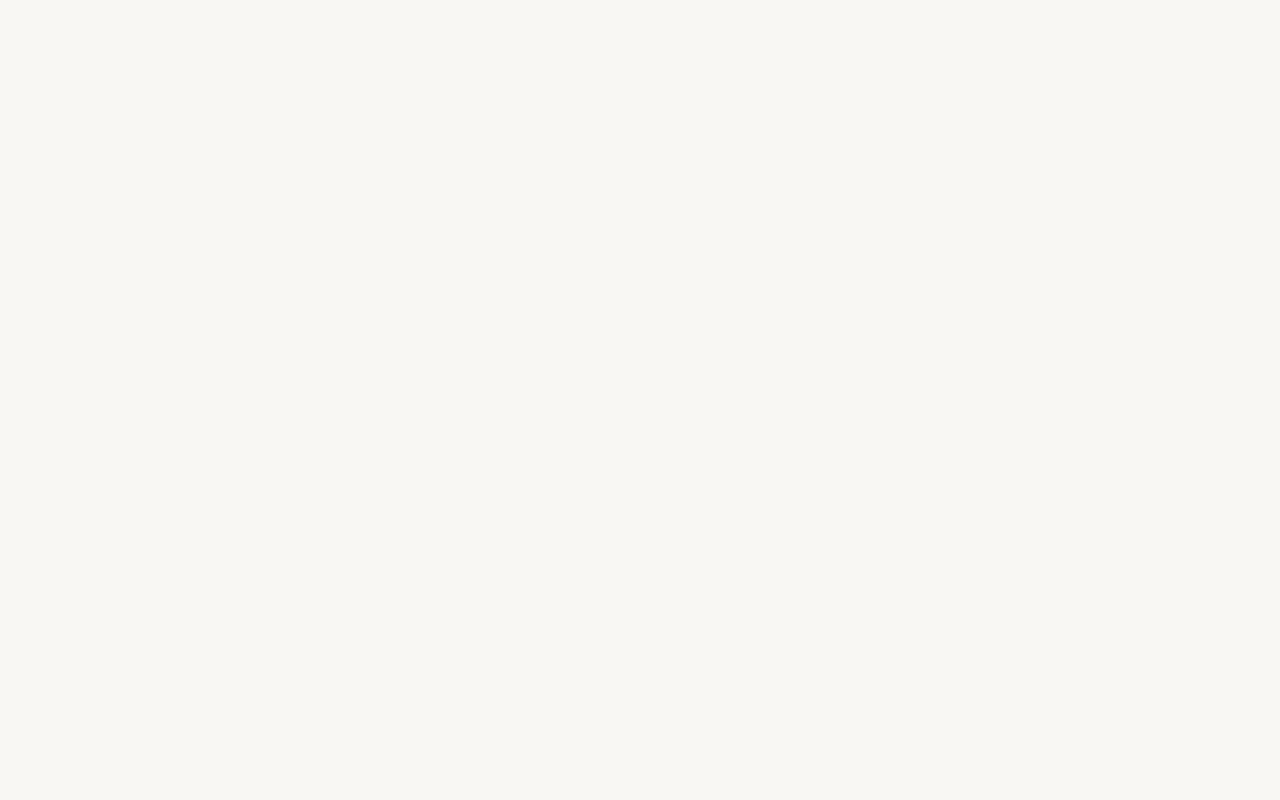
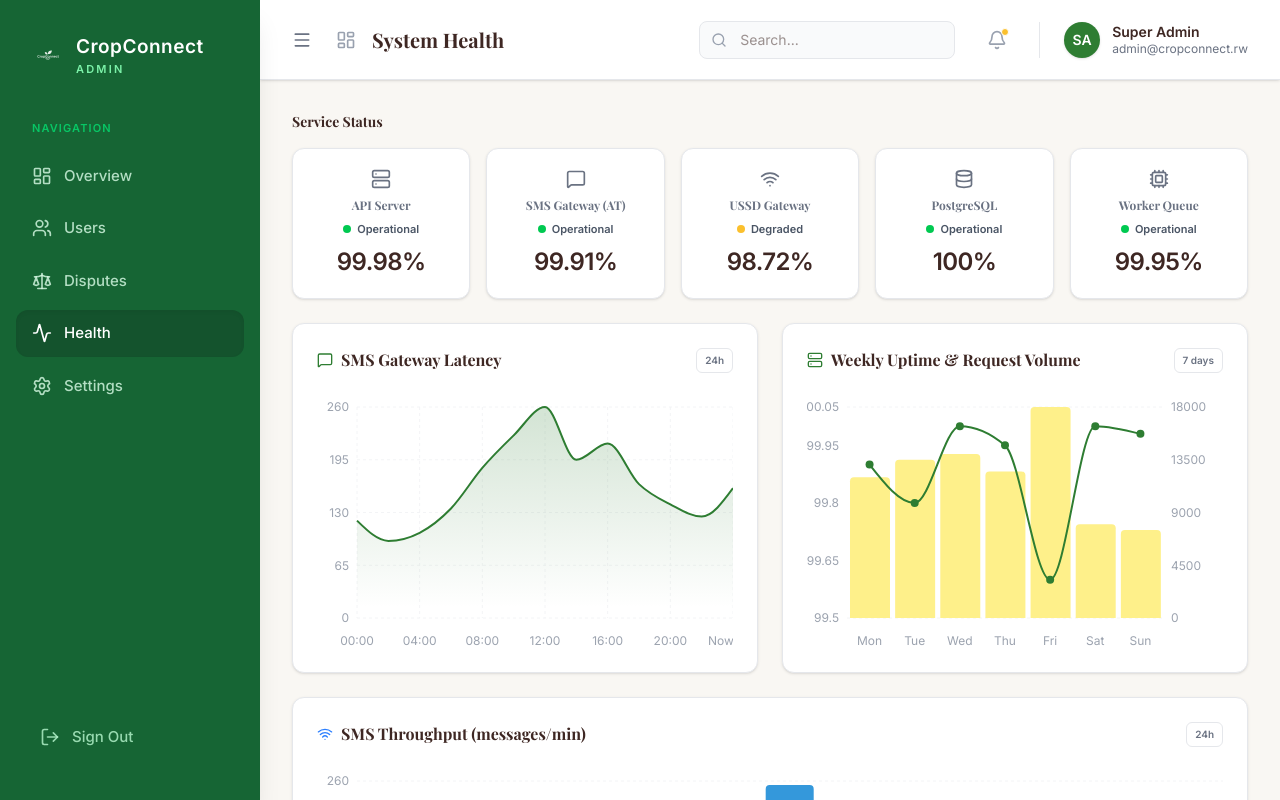
Before and after one commit to ISONIC0788/CropConnect-frontend, a React app in the folder frontend/: page /admin/health in a window 1280 px wide. Before the commit this address had no page. Built offline with nearby package versions, Linux system fonts and the light colour scheme; the HTML template or start-up script is replaced by a standard one.

Commit message:
feat[admin/Sytem helth]:added sysmen health page in amdin page

```diff
--- a/frontend/src/App.tsx
+++ b/frontend/src/App.tsx
@@ -14,7 +14,8 @@ import Footer from './components/Footer'
 import AdminLayout from './layouts/AdminLayout'
 import AdminDashboard1 from './pages/admin/admindashboard1'
 import UserManagement from './pages/admin/UserManagement'
-import DisputeArbitration from './pages/admin/DisputeArbitration' // <-- ADD THIS IMPORT
+import DisputeArbitration from './pages/admin/DisputeArbitration'
+import SystemHealth from './pages/admin/SystemHealth' // <-- ADD THIS IMPORT
 
 const LandingPage = () => (
   <main>
@@ -35,23 +36,13 @@ function App() {
       <Routes>
         <Route path="/" element={<LandingPage />} />
 
-        {/* Admin Overview Route */}
-        <Route
-          path="/admin"
-          element={<AdminLayout><AdminDashboard1 /></AdminLayout>}
-        />
+        {/* Admin Routes */}
+        <Route path="/admin" element={<AdminLayout><AdminDashboard1 /></AdminLayout>} />
+        <Route path="/admin/users" element={<AdminLayout><UserManagement /></AdminLayout>} />
+        <Route path="/admin/disputes" element={<AdminLayout><DisputeArbitration /></AdminLayout>} />
 
-        {/* Admin User Management Route */}
-        <Route
-          path="/admin/users"
-          element={<AdminLayout><UserManagement /></AdminLayout>}
-        />
-
-        {/* Admin Dispute Arbitration Route --> ADD THIS ROUTE */}
-        <Route
-          path="/admin/disputes"
-          element={<AdminLayout><DisputeArbitration /></AdminLayout>}
-        />
+        {/* Admin System Health Route --> ADD THIS ROUTE */}
+        <Route path="/admin/health" element={<AdminLayout><SystemHealth /></AdminLayout>} />
 
         <Route path="/logout" element={<div className="p-10 text-center">Logging out...</div>} />
       </Routes>
--- /dev/null
+++ b/frontend/src/pages/admin/SystemHealth.tsx
@@ -0,0 +1,169 @@
+import {
+  Server, MessageSquare, Wifi, Database, Cpu, Activity,
+  BarChart2
+} from 'lucide-react';
+import {
+  AreaChart, Area, XAxis, YAxis, CartesianGrid, Tooltip, ResponsiveContainer,
+  ComposedChart, Bar, Line, BarChart
+} from 'recharts';
+
+// --- MOCK DATA ---
+
+const serviceStatus = [
+  { id: 1, name: 'API Server', icon: <Server className="w-5 h-5 text-gray-500" />, status: 'Operational', value: '99.98%', isUp: true },
+  { id: 2, name: 'SMS Gateway (AT)', icon: <MessageSquare className="w-5 h-5 text-gray-500" />, status: 'Operational', value: '99.91%', isUp: true },
+  { id: 3, name: 'USSD Gateway', icon: <Wifi className="w-5 h-5 text-gray-500" />, status: 'Degraded', value: '98.72%', isUp: false },
+  { id: 4, name: 'PostgreSQL', icon: <Database className="w-5 h-5 text-gray-500" />, status: 'Operational', value: '100%', isUp: true },
+  { id: 5, name: 'Worker Queue', icon: <Cpu className="w-5 h-5 text-gray-500" />, status: 'Operational', value: '99.95%', isUp: true },
+];
+
+const latencyData = [
+  { time: '00:00', ms: 120 }, { time: '02:00', ms: 95 }, { time: '04:00', ms: 105 },
+  { time: '06:00', ms: 135 }, { time: '08:00', ms: 185 }, { time: '10:00', ms: 225 },
+  { time: '12:00', ms: 260 }, { time: '14:00', ms: 195 }, { time: '16:00', ms: 215 },
+  { time: '18:00', ms: 165 }, { time: '20:00', ms: 140 }, { time: '22:00', ms: 125 },
+  { time: 'Now', ms: 160 },
+];
+
+const weeklyData = [
+  { day: 'Mon', uptime: 99.9, volume: 12000 },
+  { day: 'Tue', uptime: 99.8, volume: 13500 },
+  { day: 'Wed', uptime: 100.0, volume: 14000 },
+  { day: 'Thu', uptime: 99.95, volume: 12500 },
+  { day: 'Fri', uptime: 99.6, volume: 18000 }, // High volume, lower uptime
+  { day: 'Sat', uptime: 100.0, volume: 8000 },
+  { day: 'Sun', uptime: 99.98, volume: 7500 },
+];
+
+const throughputData = [
+  { time: '00:00', msg: 45 }, { time: '02:00', msg: 30 }, { time: '04:00', msg: 20 },
+  { time: '06:00', msg: 75 }, { time: '08:00', msg: 155 }, { time: '10:00', msg: 215 },
+  { time: '12:00', msg: 255 }, { time: '14:00', msg: 200 }, { time: '16:00', msg: 190 },
+  { time: '18:00', msg: 145 }, { time: '20:00', msg: 95 }, { time: '22:00', msg: 55 },
+  { time: 'Now', msg: 75 },
+];
+
+// --- MAIN COMPONENT ---
+
+const SystemHealth = () => {
+  return (
+    <div className="space-y-6">
+
+      {/* 1. TOP ROW: SERVICE STATUS KPIs */}
+      <div>
+        <h3 className="text-sm font-bold text-brown mb-4 font-serif">Service Status</h3>
+        <div className="grid grid-cols-2 md:grid-cols-3 lg:grid-cols-5 gap-4">
+          {serviceStatus.map((service) => (
+            <div key={service.id} className="bg-white rounded-xl p-5 border border-gray-200 shadow-sm flex flex-col items-center justify-center text-center">
+              <div className="mb-2">{service.icon}</div>
+              <h4 className="text-xs font-bold text-gray-500 mb-2">{service.name}</h4>
+              <div className="flex items-center gap-1.5 mb-1">
+                <span className={`w-2 h-2 rounded-full ${service.isUp ? 'bg-green-500' : 'bg-accent'}`}></span>
+                <span className="text-[11px] font-semibold text-gray-600">{service.status}</span>
+              </div>
+              <div className="text-2xl font-bold text-brown mt-1 tracking-tight">{service.value}</div>
+            </div>
+          ))}
+        </div>
+      </div>
+
+      {/* 2. MIDDLE ROW: SPLIT CHARTS */}
+      <div className="grid grid-cols-1 lg:grid-cols-2 gap-6">
+
+        {/* Left Chart: SMS Gateway Latency (Area Chart) */}
+        <div className="bg-white rounded-xl border border-gray-200 shadow-sm p-6 flex flex-col h-[350px]">
+          <div className="flex justify-between items-center mb-6">
+            <h3 className="font-serif font-bold text-brown flex items-center gap-2">
+              <MessageSquare className="w-4 h-4 text-primary" />
+              SMS Gateway Latency
+            </h3>
+            <span className="text-[10px] font-bold border border-gray-200 text-gray-500 px-2 py-1 rounded-md">24h</span>
+          </div>
+          <div className="flex-1 w-full text-xs">
+            <ResponsiveContainer width="100%" height="100%">
+              <AreaChart data={latencyData} margin={{ top: 10, right: 0, left: -20, bottom: 0 }}>
+                <defs>
+                  <linearGradient id="colorMs" x1="0" y1="0" x2="0" y2="1">
+                    <stop offset="5%" stopColor="var(--color-primary)" stopOpacity={0.2}/>
+                    <stop offset="95%" stopColor="var(--color-primary)" stopOpacity={0}/>
+                  </linearGradient>
+                </defs>
+                <CartesianGrid strokeDasharray="3 3" vertical={true} stroke="#F3F4F6" />
+                <XAxis dataKey="time" tick={{ fill: '#9CA3AF' }} axisLine={false} tickLine={false} dy={10} />
+                <YAxis tick={{ fill: '#9CA3AF' }} axisLine={false} tickLine={false} tickCount={5} />
+                <Tooltip
+                  contentStyle={{ borderRadius: '8px', border: 'none', boxShadow: '0 4px 6px -1px rgb(0 0 0 / 0.1)' }}
+                  itemStyle={{ color: 'var(--color-primary)', fontWeight: 'bold' }}
+                />
+                <Area type="monotone" dataKey="ms" stroke="var(--color-primary)" strokeWidth={2} fillOpacity={1} fill="url(#colorMs)" activeDot={{ r: 6 }} />
+              </AreaChart>
+            </ResponsiveContainer>
+          </div>
+        </div>
+
+        {/* Right Chart: Weekly Uptime & Volume (Composed Chart) */}
+        <div className="bg-white rounded-xl border border-gray-200 shadow-sm p-6 flex flex-col h-[350px]">
+          <div className="flex justify-between items-center mb-6">
+            <h3 className="font-serif font-bold text-brown flex items-center gap-2">
+              <Server className="w-4 h-4 text-primary" />
+              Weekly Uptime & Request Volume
+            </h3>
+            <span className="text-[10px] font-bold border border-gray-200 text-gray-500 px-2 py-1 rounded-md">7 days</span>
+          </div>
+          <div className="flex-1 w-full text-xs">
+            <ResponsiveContainer width="100%" height="100%">
+              <ComposedChart data={weeklyData} margin={{ top: 10, right: 0, left: -20, bottom: 0 }}>
+                <CartesianGrid strokeDasharray="3 3" vertical={false} stroke="#F3F4F6" />
+                <XAxis dataKey="day" tick={{ fill: '#9CA3AF' }} axisLine={false} tickLine={false} dy={10} />
+
+                {/* Left Y Axis for Uptime % */}
+                <YAxis yAxisId="left" domain={[99.5, 100.05]} tick={{ fill: '#9CA3AF' }} axisLine={false} tickLine={false} />
+
+                {/* Right Y Axis for Volume */}
+                <YAxis yAxisId="right" orientation="right" tick={{ fill: '#9CA3AF' }} axisLine={false} tickLine={false} />
+
+                <Tooltip
+                  contentStyle={{ borderRadius: '8px', border: 'none', boxShadow: '0 4px 6px -1px rgb(0 0 0 / 0.1)' }}
+                />
+                {/* Yellow bars for volume */}
+                <Bar yAxisId="right" dataKey="volume" fill="#FEF08A" radius={[4, 4, 0, 0]} barSize={40} />
+                {/* Green line for uptime */}
+                <Line yAxisId="left" type="monotone" dataKey="uptime" stroke="var(--color-primary)" strokeWidth={2} dot={{ r: 4, fill: 'var(--color-primary)', strokeWidth: 0 }} />
+              </ComposedChart>
+            </ResponsiveContainer>
+          </div>
+        </div>
+
+      </div>
+
+      {/* 3. BOTTOM ROW: THROUGHPUT BAR CHART */}
+      <div className="bg-white rounded-xl border border-gray-200 shadow-sm p-6 flex flex-col h-[350px]">
+        <div className="flex justify-between items-center mb-6">
+          <h3 className="font-serif font-bold text-brown flex items-center gap-2">
+            <Wifi className="w-4 h-4 text-blue-500" />
+            SMS Throughput (messages/min)
+          </h3>
+          <span className="text-[10px] font-bold border border-gray-200 text-gray-500 px-2 py-1 rounded-md">24h</span>
+        </div>
+        <div className="flex-1 w-full text-xs">
+          <ResponsiveContainer width="100%" height="100%">
+            <BarChart data={throughputData} margin={{ top: 10, right: 0, left: -20, bottom: 0 }}>
+              <CartesianGrid strokeDasharray="3 3" vertical={false} stroke="#F3F4F6" />
+              <XAxis dataKey="time" tick={{ fill: '#9CA3AF' }} axisLine={false} tickLine={false} dy={10} />
+              <YAxis tick={{ fill: '#9CA3AF' }} axisLine={false} tickLine={false} />
+              <Tooltip
+                cursor={{ fill: 'transparent' }}
+                contentStyle={{ borderRadius: '8px', border: 'none', boxShadow: '0 4px 6px -1px rgb(0 0 0 / 0.1)' }}
+                itemStyle={{ color: '#3B82F6', fontWeight: 'bold' }}
+              />
+              <Bar dataKey="msg" fill="#3498DB" radius={[4, 4, 0, 0]} barSize={48} />
+            </BarChart>
+          </ResponsiveContainer>
+        </div>
+      </div>
+
+    </div>
+  );
+};
+
+export default SystemHealth;
```
